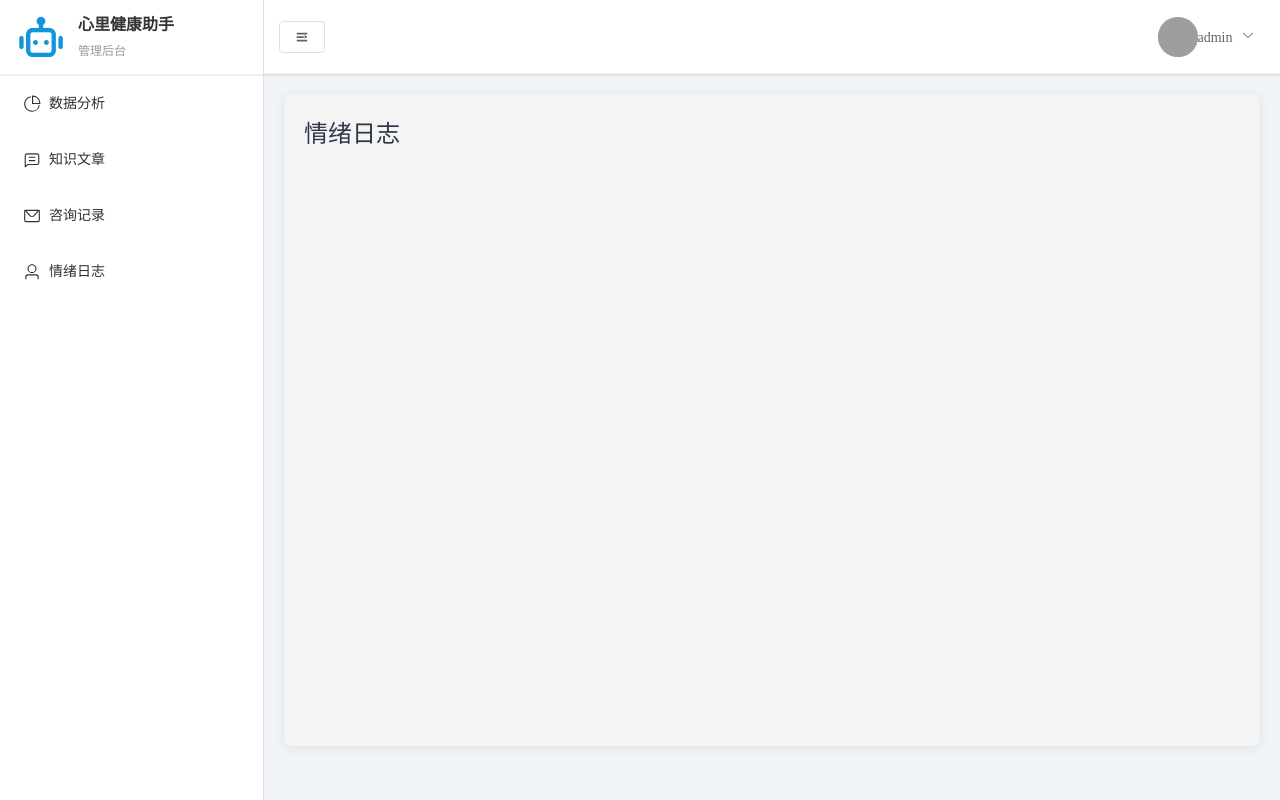
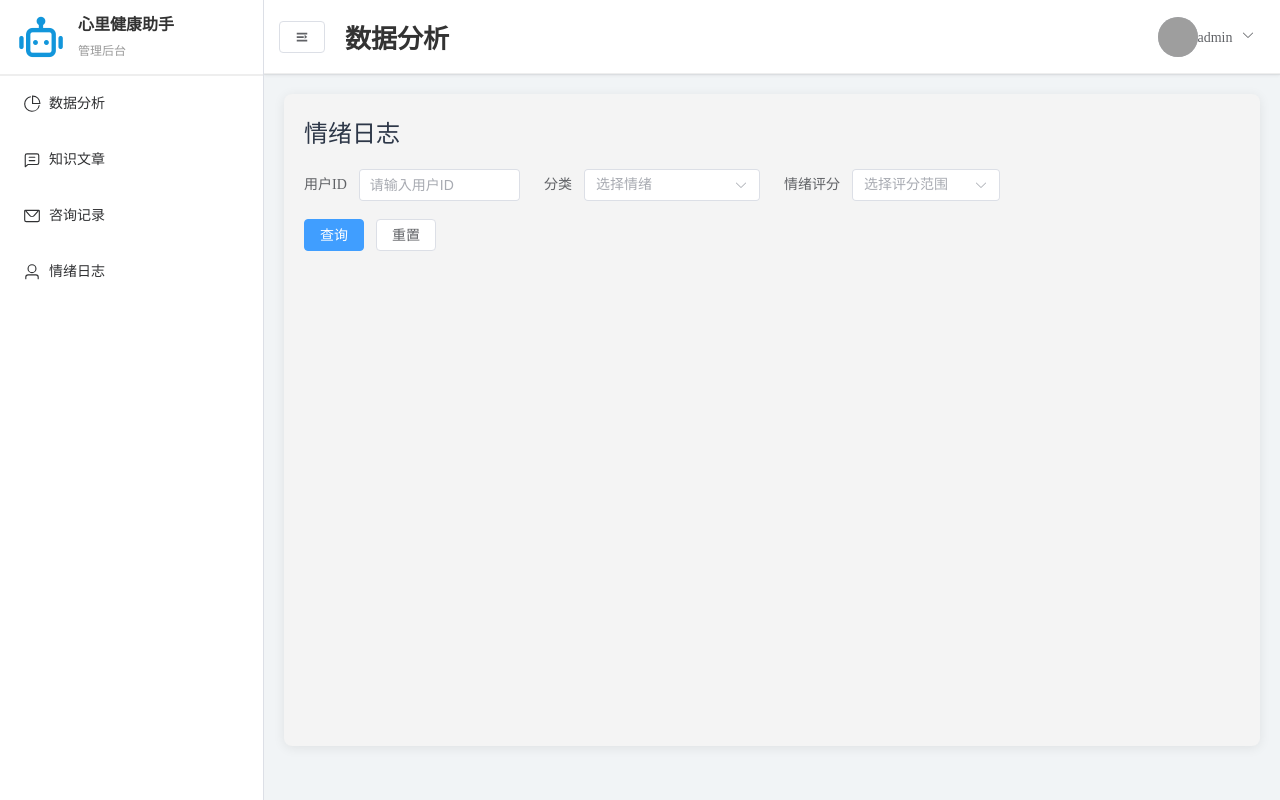
Before and after one commit to zhshh03/heart-whisper, a Vue app: page /back/emotional in a window 1280 px wide. Built offline with nearby package versions, Linux system fonts and the light colour scheme; grey boxes are pictures that could not be loaded.

Commit message:
封装了内容区域表单&实现了响应式布局

```diff
--- /dev/null
+++ b/src/components/CommonForm.vue
@@ -0,0 +1,68 @@
+<script setup>
+import { defineProps, ref, defineEmits, computed } from 'vue'
+
+//定义事件（将表单数据提交给父组件）
+const emit = defineEmits(['search'])
+//绑定表单
+const ruleFormRef = ref(null)
+
+//表单格式（内容）
+const props = defineProps({
+  formItem: {
+    type: Array,
+    default: () => []
+  }
+})
+
+//表单数据
+const formData = ref({})
+
+//查询
+const handleSearch = () => {
+  emit('search', formData.value)
+}
+//重置
+const handleReset = (el) => {
+  if (!el) return
+  el.resetFields()
+  handleSearch()
+}
+//给表单项添加col属性
+const formItemAttrs = computed(() => {
+  props.formItem.forEach(item => {
+    item.col = { xs: 24, sm: 12, md: 8, lg: 6, xl: 6 }
+  })
+  return props.formItem
+})
+
+</script>
+
+<template>
+  <el-form :model="formData" ref="ruleFormRef">
+    <el-row :gutter="24">
+      <template v-for="item in formItemAttrs" :key="item.prop">
+        <el-col v-bind="item.col">
+          <el-form-item :label="item.label" :prop="item.prop">
+
+            <el-input v-model="formData[item.prop]" v-if="item.comp === 'input'"
+              :placeholder="item.placeholder"></el-input>
+
+            <el-select v-else v-model="formData[item.prop]" :placeholder="item.placeholder">
+              <el-option label="全部" value=""></el-option>
+              <el-option v-for="opt in (item.options || [])" :key="opt.value" :label="opt.label"
+                :value="opt.value"></el-option>
+            </el-select>
+
+          </el-form-item>
+        </el-col>
+      </template>
+
+    </el-row>
+
+    <el-row>
+      <el-button type="primary" @click="handleSearch">查询</el-button>
+      <el-button @click="handleReset(ruleFormRef)">重置</el-button>
+    </el-row>
+
+  </el-form>
+</template>
--- a/src/stores/admin.js
+++ b/src/stores/admin.js
@@ -1,8 +1,8 @@
-import { defineStore } from "pinia";
-import { ref } from "vue";
+import { defineStore } from 'pinia'
+import { ref } from 'vue'
 
-export const useAdminStore = defineStore("admin",() => {
-  const currentTitle = ref(null)
+export const useAdminStore = defineStore('admin', () => {
+  const currentTitle = ref('数据分析')
   const isCollapse = ref(false)
   const toggleCollapse = () => {
     isCollapse.value = !isCollapse.value
@@ -10,6 +10,6 @@ export const useAdminStore = defineStore("admin",() => {
   return {
     currentTitle,
     isCollapse,
-    toggleCollapse
+    toggleCollapse,
   }
-});
+})
--- a/src/views/Dashboard/components/PageHearder.vue
+++ b/src/views/Dashboard/components/PageHearder.vue
@@ -1,6 +1,6 @@
 <script setup>
 const props = defineProps({
-  title:{
+  title: {
     type: String,
     required: true
   }
@@ -18,15 +18,15 @@ const props = defineProps({
 </template>
 
 <style lang="scss" scoped>
-.page-header{
+.page-header {
+  margin-bottom: 20px;
   display: flex;
   align-items: center;
   justify-content: space-between;
 
-  .title{
+  .title {
     font-size: 24px;
     color: #2d3748;
   }
 }
-
 </style>
--- a/src/views/Dashboard/consultations.vue
+++ b/src/views/Dashboard/consultations.vue
@@ -1,7 +1,22 @@
 <script setup>
 import PageHeader from './components/PageHearder.vue';
+import CommonForm from '@/components/CommonForm.vue';
 
 const title = '咨询记录'
+const formItem = [
+  {
+    comp: 'select', prop: 'category', label: '情绪标签', placeholder: '选择情绪', options: [
+      {
+        label: '分类一',
+        value: '1'
+      },
+      {
+        label: '分类二',
+        value: '2'
+      }
+    ]
+  }
+]
 </script>
 
 
@@ -9,5 +24,6 @@ const title = '咨询记录'
   <div>
     <PageHeader :title="title">
     </PageHeader>
+    <CommonForm :formItem="formItem" @search="handleSearch"></CommonForm>
   </div>
 </template>
--- a/src/views/Dashboard/emotional.vue
+++ b/src/views/Dashboard/emotional.vue
@@ -1,7 +1,41 @@
 <script setup>
 import PageHeader from './components/PageHearder.vue';
+import CommonForm from '@/components/CommonForm.vue';
 
 const title = '情绪日志'
+const formItem = [
+  { comp: 'input', prop: 'title', label: '用户ID', placeholder: '请输入用户ID' },
+  {
+    comp: 'select', prop: 'category', label: '分类', placeholder: '选择情绪', options: [
+      {
+        label: '分类一',
+        value: '1'
+      },
+      {
+        label: '分类二',
+        value: '2'
+      }
+    ]
+  },
+  {
+    comp: 'select', prop: 'state', label: '情绪评分', placeholder: '选择评分范围', options: [
+      {
+        label: '分类一',
+        value: '1'
+      },
+      {
+        label: '分类二',
+        value: '2'
+      }
+    ]
+  }
+]
+
+const handleSearch = (formData) => {
+  console.log(formData)
+}
+
+
 </script>
 
 
@@ -9,5 +43,6 @@ const title = '情绪日志'
   <div>
     <PageHeader :title="title">
     </PageHeader>
+    <CommonForm :formItem="formItem" @search="handleSearch"></CommonForm>
   </div>
 </template>
--- a/src/views/Dashboard/knowledge.vue
+++ b/src/views/Dashboard/knowledge.vue
@@ -1,7 +1,39 @@
 <script setup>
 import PageHeader from './components/PageHearder.vue';
+import CommonForm from '@/components/CommonForm.vue';
 
 const title = '知识文章'
+const formItem = [
+  { comp: 'input', prop: 'title', label: '文章标题', placeholder: '请输入文章标题' },
+  {
+    comp: 'select', prop: 'category', label: '分类', placeholder: '选择分类', options: [
+      {
+        label: '分类一',
+        value: '1'
+      },
+      {
+        label: '分类二',
+        value: '2'
+      }
+    ]
+  },
+  {
+    comp: 'select', prop: 'state', label: '状态', placeholder: '选择状态', options: [
+      {
+        label: '分类一',
+        value: '1'
+      },
+      {
+        label: '分类二',
+        value: '2'
+      }
+    ]
+  }
+]
+
+const handleSearch = (formData) => {
+  console.log(formData)
+}
 </script>
 
 
@@ -9,8 +41,9 @@ const title = '知识文章'
   <div>
     <PageHeader :title="title">
       <template #button>
-        <el-button  type="primary">新增</el-button>
+        <el-button type="primary">新增</el-button>
       </template>
     </PageHeader>
+    <CommonForm :formItem="formItem" @search="handleSearch"></CommonForm>
   </div>
 </template>
```
